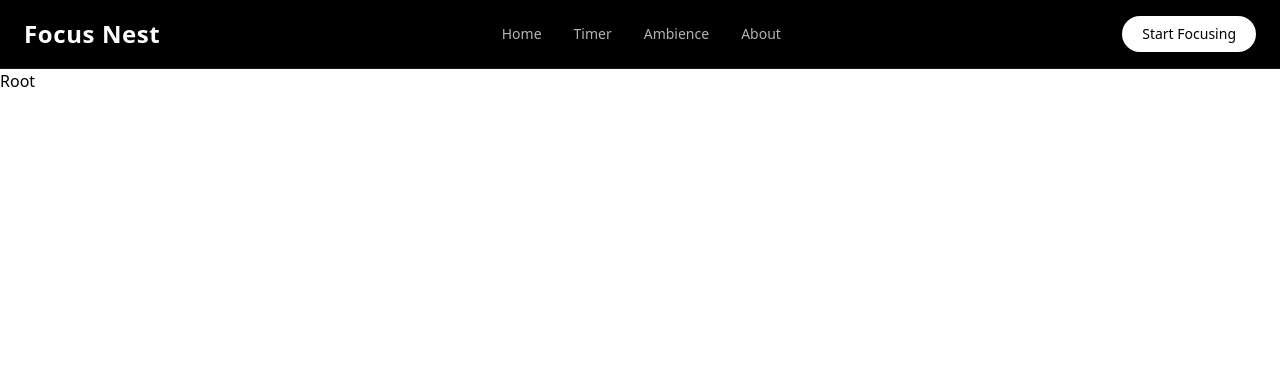
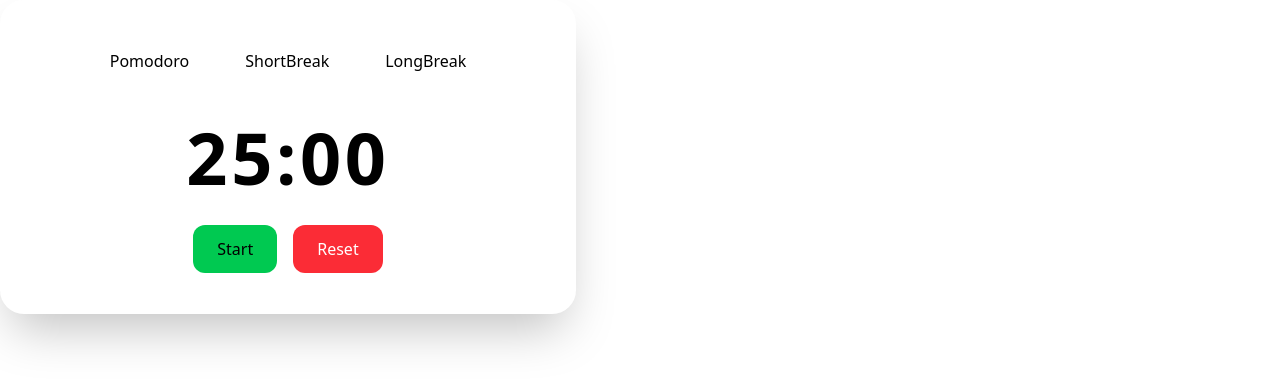
Before and after one commit to Abhavya28/focus-nest, a Next.js app: page / in a window 1280 px wide. Shown: the top 386 px of the page. Built offline with nearby package versions, Linux system fonts and the light colour scheme.

Commit message:
PomodoroTimer added

```diff
--- a/src/app/layout.tsx
+++ b/src/app/layout.tsx
@@ -1,7 +1,6 @@
 import type { Metadata } from "next";
 import { Geist, Geist_Mono } from "next/font/google";
 import "./globals.css";
-import Navbar from "../components/common/navbar";
 
 const geistSans = Geist({
   variable: "--font-geist-sans",
@@ -29,7 +28,6 @@ export default function RootLayout({
       className={`${geistSans.variable} ${geistMono.variable} h-full antialiased`}
     >
       <body className="min-h-full flex flex-col">
-        <Navbar />
         {children}
       </body>
     </html>
--- a/src/app/page.tsx
+++ b/src/app/page.tsx
@@ -1,8 +1,9 @@
+import PomodoroTimer from "../components/pomodoroTimer";
 
 export default function Home() {
   return (
     <div>
-      <h1>Root</h1>
+      <PomodoroTimer />
     </div>
   );
 }
--- a/src/components/common/navbar.tsx
+++ /dev/null
@@ -1,41 +0,0 @@
-"use client";
-
-
-const Navbar = () => {
-    return (
-        <nav className="w-full border-b border-white/10 backdrop-blur-md bg-black">
-            <div className="max-w-7xl mx-auto px-6 py-4 flex items-center justify-between">
-
-                <div className="flex items-center gap-2">
-                    <h1 className="text-2xl font-semibold tracking-wide text-white">
-                        Focus Nest
-                    </h1>
-                </div>
-
-                <div className="hidden md:flex items-center gap-8 text-sm text-white/70">
-                    <button className="hover:text-white transition">
-                        Home
-                    </button>
-
-                    <button className="hover:text-white transition">
-                        Timer
-                    </button>
-
-                    <button className="hover:text-white transition">
-                        Ambience
-                    </button>
-
-                    <button className="hover:text-white transition">
-                        About
-                    </button>
-                </div>
-
-                <button className="px-5 py-2 rounded-full bg-white text-black text-sm font-medium hover:scale-105 transition">
-                    Start Focusing
-                </button>
-            </div>
-        </nav>
-    );
-};
-
-export default Navbar;
--- /dev/null
+++ b/src/components/controls.tsx
@@ -0,0 +1,48 @@
+
+type ControlsProps = {
+    isRunning: boolean;
+    onStart: () => void;
+    onPause: () => void;
+    onReset: () => void;
+};
+
+const Controls = ({
+    isRunning,
+    onStart,
+    onPause,
+    onReset,
+}: ControlsProps) => {
+
+    return (
+        <div className="flex items-center gap-4 mt-8">
+
+            {
+                isRunning ? (
+                    <button
+                        onClick={onPause}
+                        className="px-6 py-3 rounded-xl bg-yellow-500 text-black font-medium"
+                    >
+                        Pause
+                    </button>
+                ) : (
+                    <button
+                        onClick={onStart}
+                        className="px-6 py-3 rounded-xl bg-green-500 text-black font-medium"
+                    >
+                        Start
+                    </button>
+                )
+            }
+
+            <button
+                onClick={onReset}
+                className="px-6 py-3 rounded-xl bg-red-500 text-white font-medium"
+            >
+                Reset
+            </button>
+
+        </div>
+    );
+};
+
+export default Controls;
--- /dev/null
+++ b/src/components/modeSwitcher.tsx
@@ -0,0 +1,47 @@
+
+type Mode =
+    | "pomodoro"
+    | "shortBreak"
+    | "longBreak";
+
+type ModeSwitcherProps = {
+    mode: Mode;
+    setMode: (mode: Mode) => void;
+};
+
+const ModeSwitcher = ({
+    mode,
+    setMode,
+}: ModeSwitcherProps) => {
+
+    const modes: Mode[] = [
+        "pomodoro",
+        "shortBreak",
+        "longBreak",
+    ];
+
+    return (
+        <div className="flex items-center gap-4 mb-10">
+
+            {
+                modes.map((item) => (
+                    <button
+                        key={item}
+                        onClick={() => setMode(item)}
+                        className={`
+                            px-5 py-2 rounded-xl capitalize transition
+                            ${mode === item
+                                ? "bg-white text-black"
+                                : "bg-white/10 text-red"}
+                        `}
+                    >
+                        {item}
+                    </button>
+                ))
+            }
+
+        </div>
+    );
+};
+
+export default ModeSwitcher;
--- /dev/null
+++ b/src/components/pomodoroTimer.tsx
@@ -0,0 +1,84 @@
+"use client";
+
+import { useEffect, useState } from "react";
+import Timer from "./timer";
+import Controls from "./controls";
+import ModeSwitcher from "./modeSwitcher";
+
+type Mode =
+    | "pomodoro"
+    | "shortBreak"
+    | "longBreak";
+
+const TIMER_MODES = {
+    pomodoro: 25 * 60,
+    shortBreak: 5 * 60,
+    longBreak: 15 * 60,
+};
+
+const PomodoroTimer = () => {
+
+    const [mode, setMode] = useState<Mode>("pomodoro");
+
+    const [time, setTime] = useState(
+        TIMER_MODES.pomodoro
+    );
+
+    const [isRunning, setIsRunning] =
+        useState(false);
+
+    const handleStart = () => {
+        setIsRunning(true);
+    };
+
+    const handlePause = () => {
+        setIsRunning(false);
+    };
+
+    const handleReset = () => {
+        setIsRunning(false);
+        setTime(TIMER_MODES[mode]);
+    };
+
+    const handleModeChange = (newMode: Mode) => {
+        setMode(newMode);
+        setTime(TIMER_MODES[newMode]);
+        setIsRunning(false);
+    };
+
+    useEffect(() => {
+
+        let interval: NodeJS.Timeout;
+
+        if (isRunning && time > 0) {
+            interval = setInterval(() => {
+                setTime((prev) => prev - 1);
+            }, 1000);
+
+        }
+        return () => clearInterval(interval);
+
+    }, [isRunning, time]);
+
+    return (
+        <div className="w-full max-w-xl p-10 rounded-3xl bg-white/10 backdrop-blur-md border border-white/10 shadow-2xl flex flex-col items-center">
+            <ModeSwitcher
+                mode={mode}
+                setMode={handleModeChange}
+            />
+
+            <Timer
+                time={time}
+            />
+
+            <Controls
+                isRunning={isRunning}
+                onStart={handleStart}
+                onPause={handlePause}
+                onReset={handleReset}
+            />
+        </div>
+    );
+};
+
+export default PomodoroTimer;
--- /dev/null
+++ b/src/components/timer.tsx
@@ -0,0 +1,20 @@
+
+type TimerProps = {
+    time: number;
+};
+
+const Timer = ({ time }: TimerProps) => {
+
+    const minutes = Math.floor(time / 60);
+
+    const seconds = time % 60;
+
+    return (
+        <h1 className="text-7xl font-bold text-black tracking-wider">
+            {String(minutes).padStart(2, "0")}:
+            {String(seconds).padStart(2, "0")}
+        </h1>
+    );
+};
+
+export default Timer;
```
